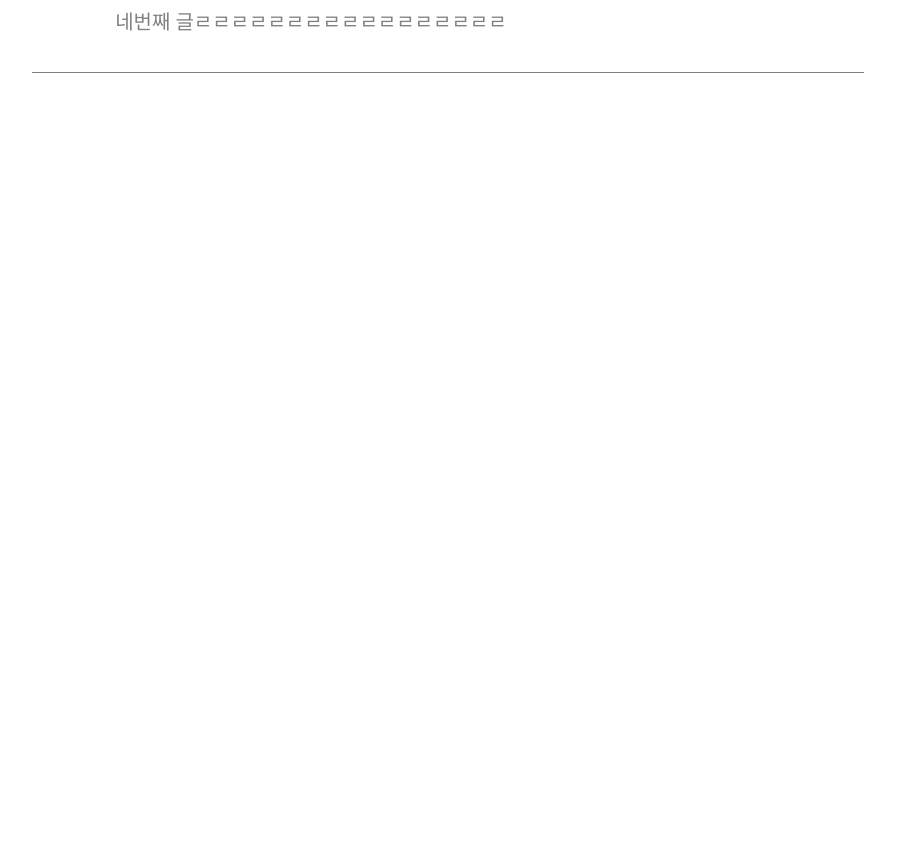
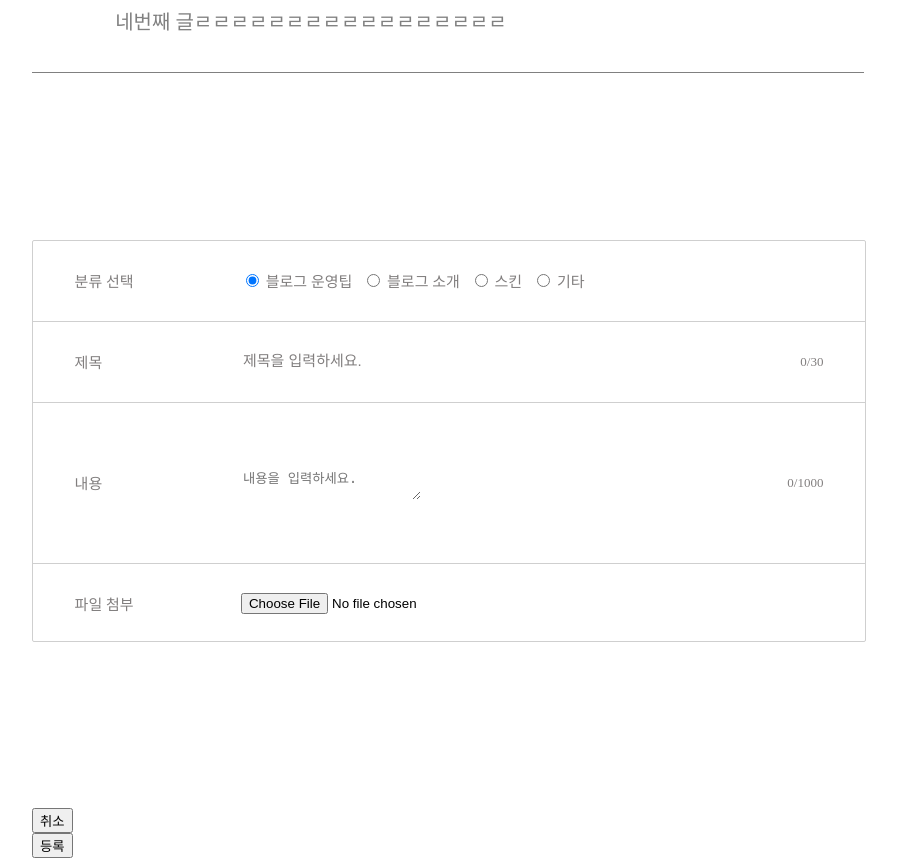
Before and after one commit to phaesol/clone-coding, a Django app: page / in a window 1280 px wide. Shown: the part 1321-2179 px from the top of the page, without its empty margins (192-1089 px from the left). Before the commit the page ends 1394 px from the top, so only its background shows below. Run offline with Django 3.2, Linux system fonts and the light colour scheme.

Commit message:
form 추가, 세부적 내용, 버튼 디자인은 미완성

```diff
--- a/forum/main/static/css/index.css
+++ b/forum/main/static/css/index.css
@@ -351,7 +351,79 @@ input::placeholder {
     margin-left: 150px;
 }
 
+/*form*/
 
+form {
+    font-size: 1.3rem;
+    width: 100%;
+    height: 400px;
+    border: 1px solid #cfcfcf;
+    border-radius: 2px;
+    margin: 20% auto;
+
+}
+
+.radio-object {
+    height: 20%;
+    display: flex;
+    align-items: center;
+    font-size: 1.5rem;
+    border-bottom: 1px solid #cfcfcf;
+    color: #817e7e;
+}
+
+.radio-text {
+    width: 20%;
+    margin-left: 5%;
+}
+
+.radio-item+.radio-item {
+    padding-left: 10px;
+}
+
+
+
+.flex {
+    display: flex;
+    align-items: center;
+
+}
+
+.form-title label,
+.form-content label,
+.form-file label {
+    font-size: 1.5rem;
+    color: #817e7e;
+    margin-left: 5%;
+    width: 20%;
+}
+
+.form-title {
+    height: 20%;
+    border-bottom: 1px solid #cfcfcf;
+}
+
+.form-content {
+    height: 40%;
+    border-bottom: 1px solid #cfcfcf;
+}
+
+.form-file {
+    height: 20%;
+}
+
+#title,
+#content {
+
+    border: none;
+}
+
+
+.word-count {
+    margin-left: auto;
+    color: #817e7e;
+    margin-right: 5%;
+}
 
 
 @media(max-width:767px) {
--- a/forum/main/templates/index.html
+++ b/forum/main/templates/index.html
@@ -143,19 +143,75 @@
                     <div class="content">네번째 글ㄹㄹㄹㄹㄹㄹㄹㄹㄹㄹㄹㄹㄹㄹㄹㄹㄹ</div>
 
                 </div>
+
+
             </div>
 
 
+            <form>
+
+                    <div class="radio-object">
+
+                        <p class="radio-text">분류 선택</p>
+                        <div class="radio-item">
+
+                          <input type="radio" name="category" id="tip" value="tip" checked>
+                          <label for="tip">블로그 운영팁</label>
+                        </div>
+                        <div class="radio-item">
+                          <input type="radio" name="category" id="introduce" value="introduce">
+                          <label for="introduce">블로그 소개</label>
+                        </div>
+                        <div class="radio-item">
+                          <input type="radio" name="category" id="skin" value="skin">
+                          <label for="skin">스킨</label>
+                        </div>
+                        <div class="radio-item">
+                            <input type="radio" name="category" id="others" value="others">
+                            <label for="others">기타</label>
+                          </div>
+
+                    </div>
 
 
 
+                    <div class="form-title flex">
+                        <label for="title">제목</label>
+                        <input type="text" id="title" placeholder="제목을 입력하세요."/>
+                        <p class="word-count">0/30</p>
+                    </div>
 
+                    <div class="form-content flex">
+                        <label for="content">내용</label>
+                        <textarea id="content" placeholder="내용을 입력하세요."></textarea>
+                        <p class="word-count">0/1000</p>
+                    </div>
+
+                    <div class="form-file flex">
+                        <label for="file">파일 첨부</label>
+                        <input type="file" id="file" name="file" accept="image/png, image/jpeg"/>
+                    </div>
+
+
+
+            </form>
+            <div class="btn-wrapper">
+                <div class="button">
+                    <button type="submit">취소</button>
+                </div>
+                <div class="button">
+                    <button type="submit">등록</button>
+                </div>
             </div>
+
         </div>
 
 
 
     </div>
+            </div>
+
+
 
     <script>
 
```
